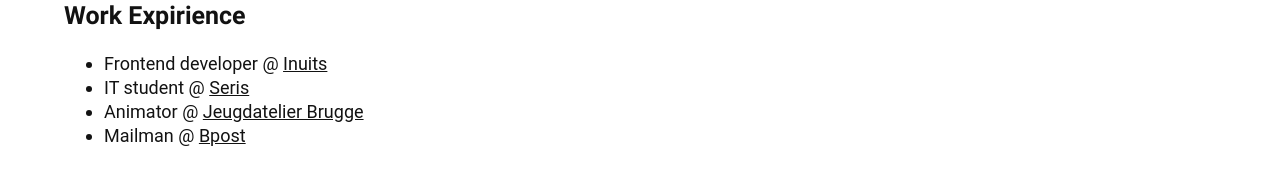
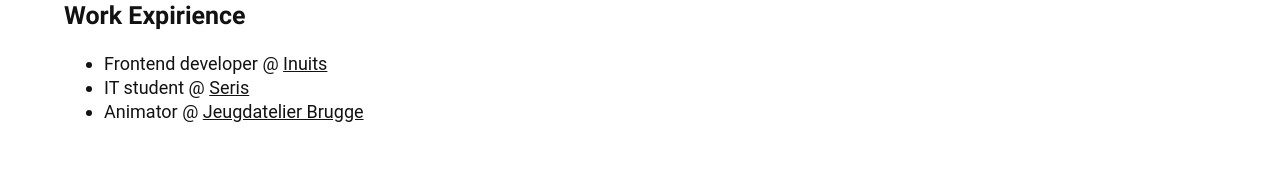
Before and after one commit to BerendVandenbussche/Portfolio2.0, a plain HTML site: page index.html in a window 1280 px wide. Shown: the part 1500-1669 px from the top of the page. Drawn offline with Linux system fonts and the light colour scheme; no server answers; a web font is replaced by a local one.

Commit message:
Remove mailman student job

```diff
--- a/index.html
+++ b/index.html
@@ -97,7 +97,6 @@
             <li>Frontend developer @ <a href="http://inuits.eu" target="_blank">Inuits</a></li>
             <li>IT student @ <a href="http://seris.be" target="_blank">Seris</a></li>
             <li>Animator @ <a href="http://jeugdatelierbrugge.be" target="_blank">Jeugdatelier Brugge</a></li>
-            <li>Mailman @ <a href="http://bpost.be" target="_blank">Bpost</a></li>
         </ul>
     </div>
 </div>
```
